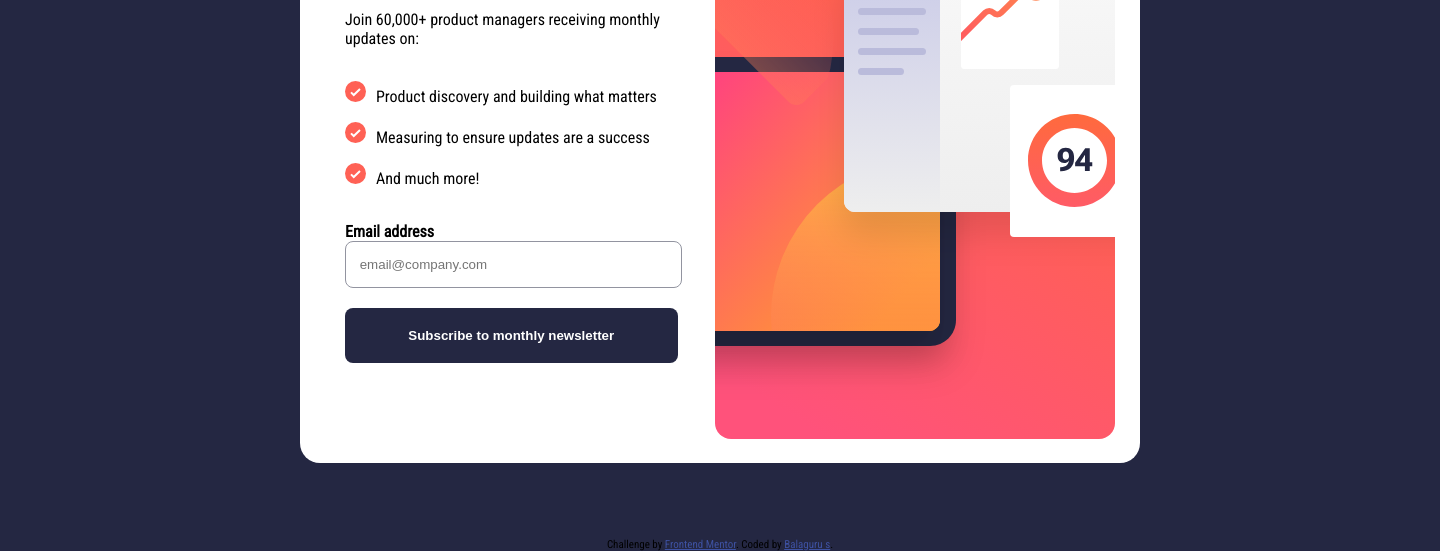
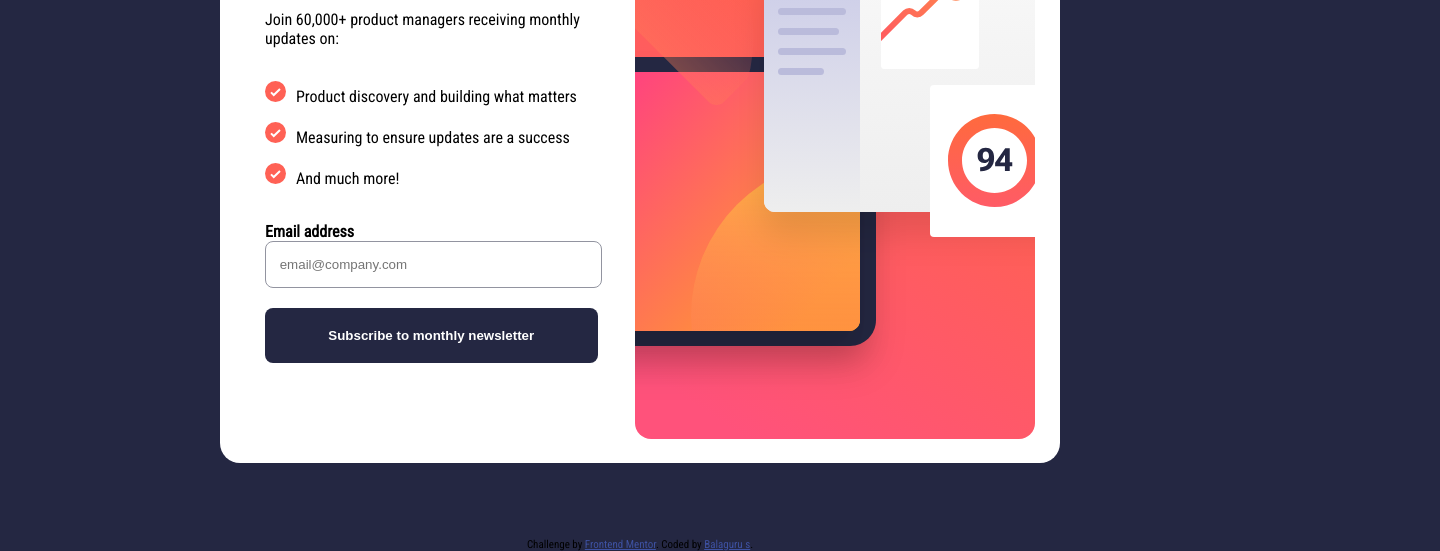
Before and after one commit to Balagurusiva/newsletter-sign-up-with-success-message-main, a plain HTML site: page index.html in a window 1280 px wide. Shown: the part 249-800 px from the top of the page, 1440 px wide, since content can reach past the window. Drawn offline with Linux system fonts and the light colour scheme; a web font is replaced by a local one.

Commit message:
modified:   style.css

```diff
--- a/style.css
+++ b/style.css
@@ -1,5 +1,10 @@
+html{
+
+    box-sizing: border-box;
+}
+
 body{
-    width: 1440px;
+    width: 100%;
     font-size: 16px;
     background-color:hsl(234, 29%, 20%);
     display: flex;
@@ -109,16 +114,21 @@ input{
 }
 
 
-@media screen and (max-width:375px) {
+@media (max-width:375px) {
+
+    html{
+        margin: 0px;
+        padding: 0px;
+    }
 
     body{
         height: inherit;
         background-color: white;
-
+        width: 360px;
     }
 
     .mobile-img{
-        display: block;
+        display:block;
         padding: 0;
         margin: 0;
     }
@@ -126,6 +136,7 @@ input{
      display: flex;
      flex-direction:column-reverse;
      padding: 0px;
+     width: 350px;
    }
    .desktop-img{
     display: none;
@@ -137,13 +148,17 @@ input{
     flex-direction: column;
 
     height: 450px;
-    padding:50px 20px
+    padding:50px 12px
 }
 
 b{
     margin-bottom: 10px;
 }
 
+.attribution{
+    width: 374px;
+}
+
 
 
 }
```
